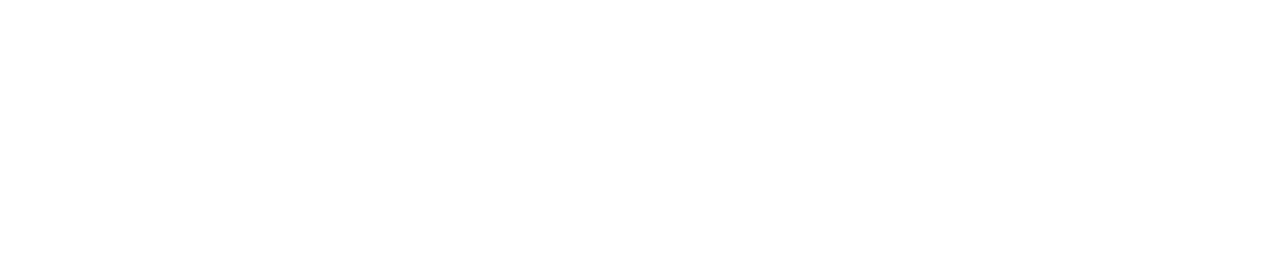
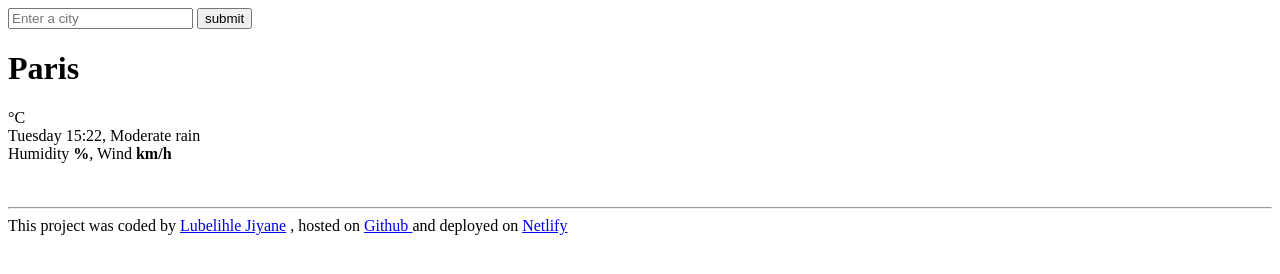
Before and after one commit to Luba20/FINAL-project, a plain HTML site: page index.html in a window 1280 px wide. Drawn offline with nearby package versions, Linux system fonts and the light colour scheme; files that its build step writes are made by us from their sources; files whose address does not match are found by name.

Commit message:
added the HTML STRUCTURE

```diff
--- a/index.html
+++ b/index.html
@@ -8,6 +8,62 @@
     <script src="https://unpkg.com/axios@1.1.2/dist/axios.min.js"></script>
   </head>
   <body>
+<div class="structure">
+    <form id="form">
+      <input
+        type="text"
+        placeholder="Enter a city"
+        class="search-input"
+        id="search-input"
+      />
+      <input type="submit" value="submit" class="submit" id="submit" />
+    </form  >
+    <main>
+      <div class="weather-app-data">
+    <h1>
+      <div class="city"id="city">Paris</div>
+    </h1>
+    <div class="temperature">
+      <div id= "icon" class="sun"></div>
+     <div class="temp" id="temp"></div><div class="celcius">°C</div>
+    </div>
+    </div>
+    <p1>
+      <span class="day" id = "dateTime" >Tuesday 15:22</span>,  <span id="description">Moderate rain</span>
+      <br/>
+     Humidity  <strong id="Humidity">  </strong><strong>%</strong>,
+       Wind <strong id="wind"></strong><strong>  km/h</strong>
+    </p1>
+    <br/>
+    <br/>
+    <div class="weather-forecast" id="forecast">
+    </div>
+
+    </main>
+
+
+
+<br/>
+    <hr/>
+    <p2
+      >This project was coded by
+      <a href="https://github.com/Luba20" target="_blank">Lubelihle Jiyane</a> ,
+      hosted on
+      <a
+        href="https://github.com/Luba20/WEATHER-WEEK-7-PROJECT"
+        target="_blank"
+      >
+        Github
+      </a>
+      and deployed on
+      <a
+        href="https://app.netlify.com/sites/comforting-faloodeh-a4a414/overview"
+        target="_blank"
+        >Netlify</a
+      >
+      </div>
+    </p2>
+
     <script src="src/index.js"></script>
   </body>
 </html>
```
